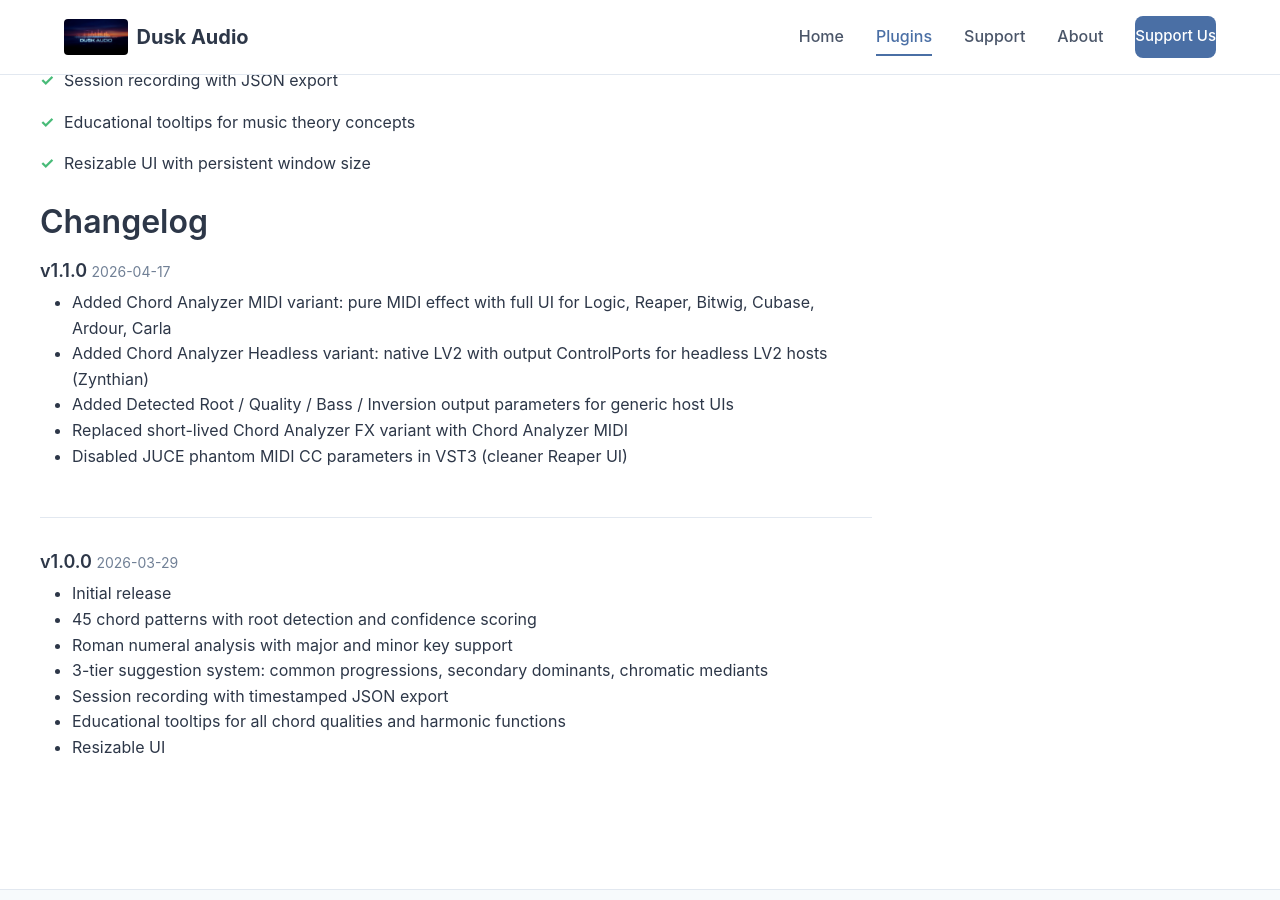
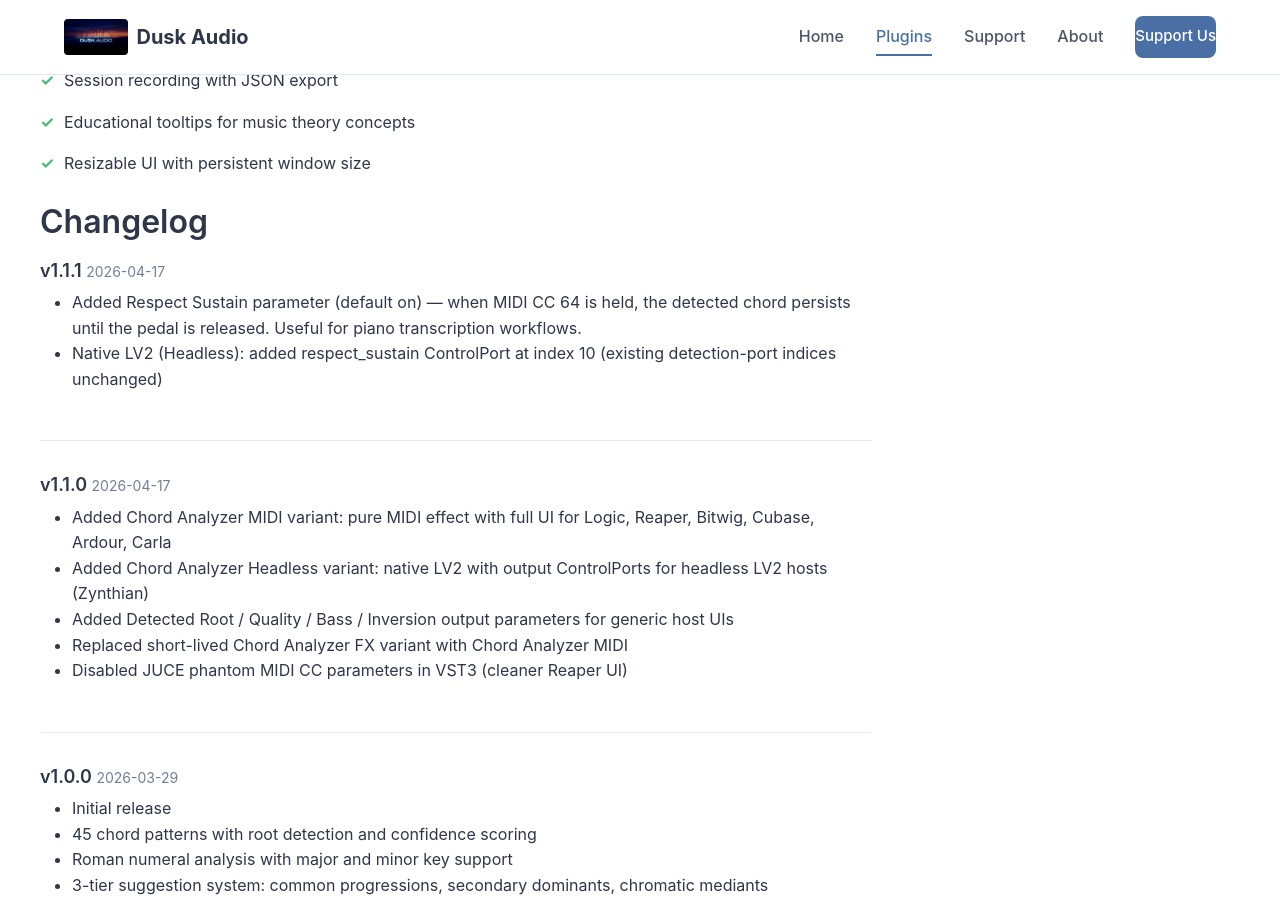
Before and after one commit to dusk-audio/dusk-audio.github.io, a Jekyll site: the page built from _plugins/chord-analyzer.md, in a window 1280 px wide and 900 px high, scrolled down 4953 px. Built offline with Jekyll 4.4.1, drawn with Linux system fonts in a browser that asks for light colours; some of the changed text lies outside the part shown.

Commit message:
Update Chord Analyzer to v1.1.1

```diff
--- a/_data/plugins.yml
+++ b/_data/plugins.yml
@@ -32,7 +32,7 @@
     and music theory exploration.
   status: released
   featured: true
-  version: 1.1.0
+  version: 1.1.1
 - name: TapeMachine
   slug: tapemachine
   tagline: Analog tape saturation with wow/flutter
--- a/_plugins/chord-analyzer.md
+++ b/_plugins/chord-analyzer.md
@@ -4,7 +4,7 @@ title: Chord Analyzer
 slug: chord-analyzer
 tagline: Real-time chord detection with music theory analysis
 description: MIDI chord analyzer with Roman numeral analysis, harmonic function detection, intelligent chord suggestions, and session recording. Free VST3, LV2, and AU plugin.
-version: "1.1.0"
+version: "1.1.1"
 screenshot: /assets/images/plugins/chord-analyzer-screenshot.png
 
 features:
@@ -26,6 +26,11 @@ requirements:
   - "DAW must support MIDI routing to analyzer plugins"
 
 changelog:
+  - version: "1.1.1"
+    date: "2026-04-17"
+    changes:
+      - "Added Respect Sustain parameter (default on) — when MIDI CC 64 is held, the detected chord persists until the pedal is released. Useful for piano transcription workflows."
+      - "Native LV2 (Headless): added respect_sustain ControlPort at index 10 (existing detection-port indices unchanged)"
   - version: "1.1.0"
     date: "2026-04-17"
     changes:
```
